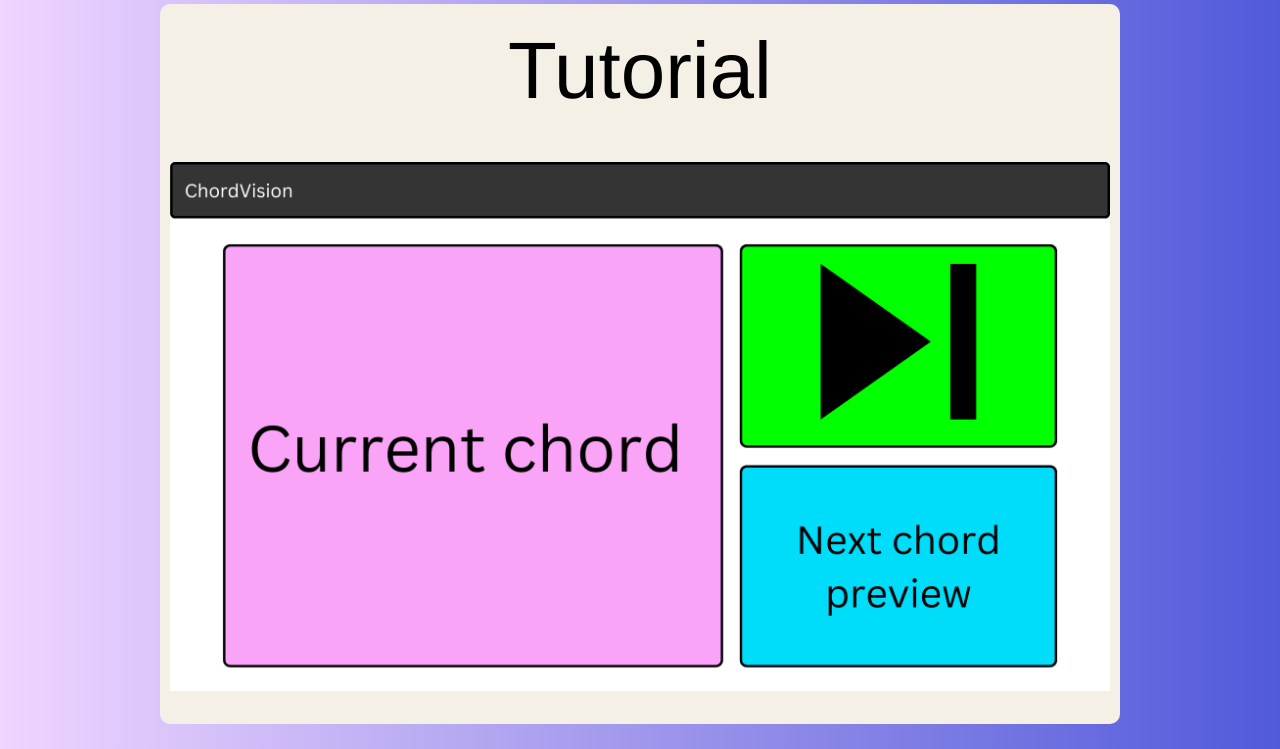
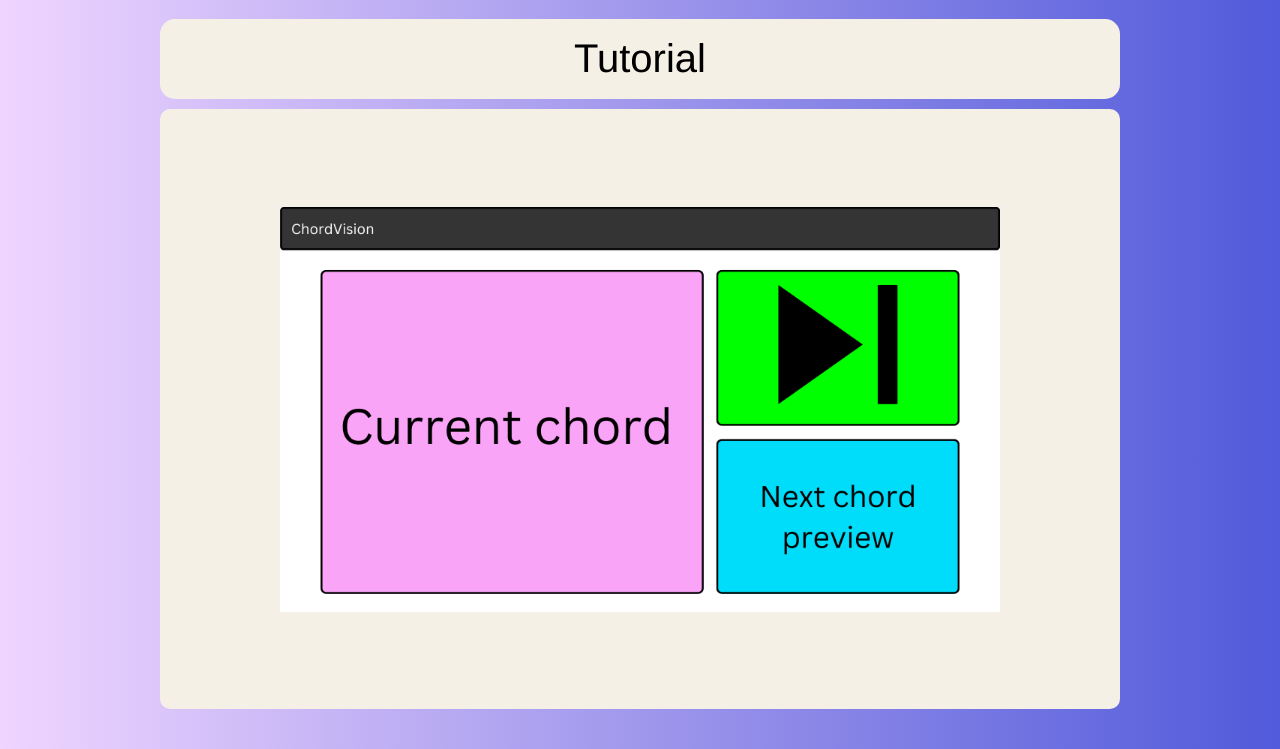
Before and after one commit to RoninDykerman/ChordVision, a Flask app: page /tutorial in a window 1280 px wide. Shown: the part 51-800 px from the top of the page. Run offline with Flask 3, Linux system fonts and the light colour scheme; some libraries are stand-ins or nearby versions.

Commit message:
Fixed and improved tutorial and legend
Tutorial and legend appeared strange on mobile devices and this change should fix that

```diff
--- a/static/content/chordVisionClasses.css
+++ b/static/content/chordVisionClasses.css
@@ -107,6 +107,25 @@ body {
     min-height: 20vh;
 }
 
+.image-background {
+    display: flex;
+    height: 75vh;
+    width: 75vw;
+    background-color: #F5F0E6;
+    border-radius: 10px;
+    justify-content: center;
+    align-items: center;
+    margin: 0 auto;
+}
+
+.image-container {
+    width: 75%;
+    height: 75%;
+    background-size: contain;
+    background-repeat: no-repeat;
+    background-position: center;
+}
+
 @media (max-width: 800px) {
     .flex-container {
         flex-direction: column;
--- a/templates/tutorial.html
+++ b/templates/tutorial.html
@@ -2,32 +2,10 @@
 
 {% block content %}
 
-<style>
-    .flex-container {
-        display: flex;
-        flex-direction: column;
-        color: black;
-        background-color: #F5F0E6;
-        padding: 10px;
-        gap: 10px;
-        max-width: 20vw;
-        height: 90vh;
-    }
+<div class="title-container">Tutorial</div>
+<div class="image-background">
+    <div class="image-container" style="background-image: url('static/Media/songTutorial.png')"></div>
+</div>
 
-    .image-container {
-        width: auto;
-        height: 80%;
-        background-size: contain;
-        background-repeat: no-repeat;
-        background-position: center;
-        margin: 10px 0;
-    }
-
-</style>
-
-<div class="flex-container">
-
-    <div style="text-align: center; justify-content: center; align-items: center; font-size: 10vh;">Tutorial</div>
-    <div class="image-container" style="background-image: url('static/Media/songTutorial.png')"></div>
 
 {% endblock %}
```
Also changed, not shown: templates/legend.html (+5 -27 lines).
